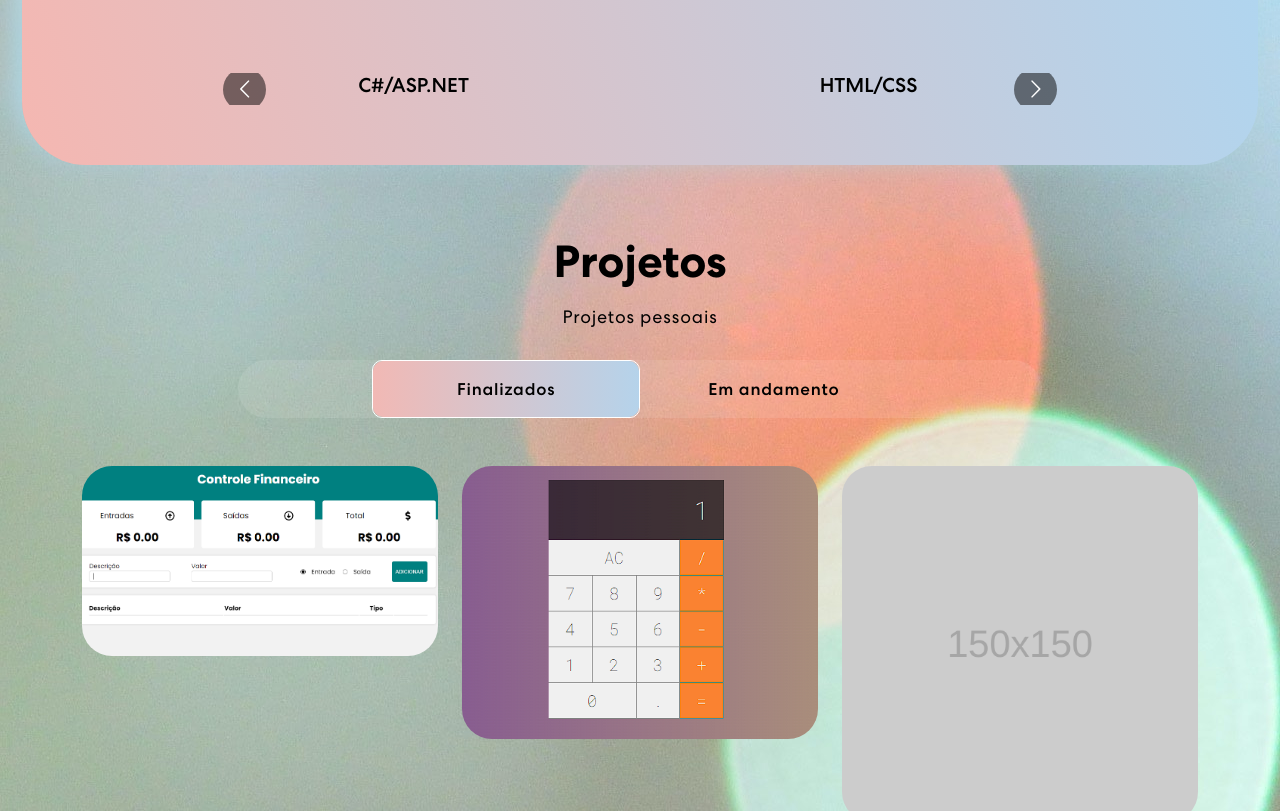
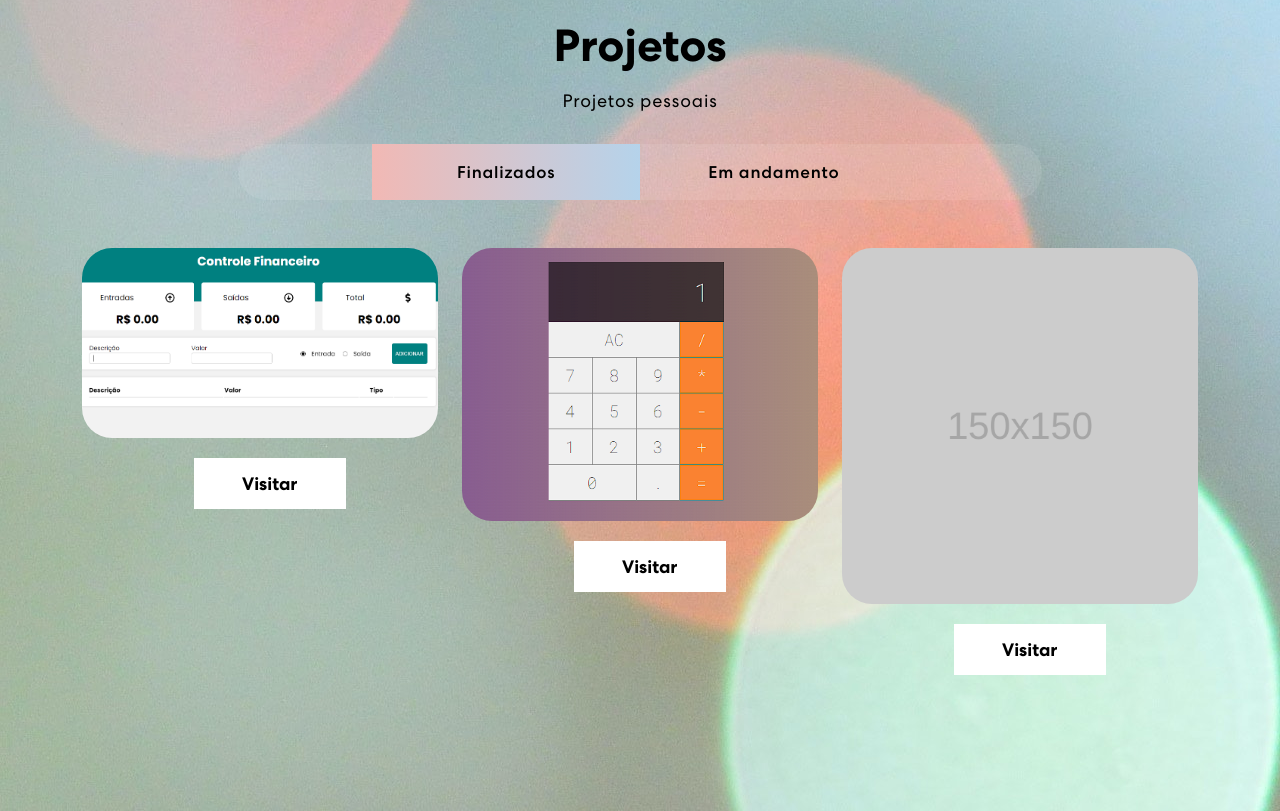
Before and after one commit to AugustoLa/WebPortfolio, a React (Create React App) app: page / in a window 1280 px wide. Shown: the part 949-1760 px from the top of the page. Built offline with nearby package versions, Linux system fonts and the light colour scheme; no server answers.

Commit message:
Ajustes gerais

```diff
--- a/src/App.css
+++ b/src/App.css
@@ -22,6 +22,7 @@
 
 
 /* CSS PADRÃO*/
+
 
 * {
   margin: 0;
@@ -460,6 +461,54 @@ h5 {
   overflow: hidden;
 }
 
+.buttonProj button {
+  margin-left: 14vh;
+  margin-bottom: 2vh;
+  font-weight: 700;
+  color: #000;
+  background-color: #fff;
+  padding: 14px 48px;
+  font-size: 18px;
+  margin-top: 25px;
+  border-radius: 0;
+  position: relative;
+  transition: 0.3s ease-in-out;
+}
+
+.buttonProj button span {
+  z-index: 1;
+  position: relative;
+}
+
+.buttonProj button:hover {
+  color: #fff;
+}
+
+.buttonProj button::before {
+  content: "";
+  background: #121212;
+  width: 0;
+  height: 100%;
+  position: absolute;
+  top: 0;
+  left: 0;
+  z-index: 0;
+  transition: 0.3s ease-in-out;
+}
+
+.buttonProj button:hover::before {
+  width: 100%;
+}
+
+
+.project .nav.nav-pills {
+  width: 72%;
+  margin: 0 auto;
+  border-radius: 50px;
+  background-color: rgb(255 255 255 / 10%);
+  overflow: hidden;
+}
+
 .project .nav.nav-pills .nav-item {
   width: 33.33333%;
 }
@@ -479,12 +528,12 @@ h5 {
   z-index: 0;
 }
 
+
 .project .nav.nav-pills .nav-link::before {
   content: "";
   position: absolute;
   width: 0;
   height: 100%;
-  border-radius: 10px;
   background: linear-gradient(90.21deg, #F5B7B1 -5.91%, #AED6F1 111.58%);
   top: 0;
   left: 0;
@@ -496,16 +545,11 @@ h5 {
   width: 100% !important;
 }
 
-.project .nav.nav-pills .nav-link.active {
-  border: 1px solid rgba(255, 255, 255, 1);
-}
-
-
 .proj-imgbx {
   position: relative;
   border-radius: 30px;
   overflow: hidden;
-  margin-bottom: 24px;
+  margin-bottom: -5px;
 }
 
 .proj-imgbx::before {
@@ -517,6 +561,7 @@ h5 {
   height: 0;
   transition: 0.4s ease-in-out;
 }
+
 
 .proj-imgbx:hover::before {
   height: 100%;
@@ -544,6 +589,8 @@ h5 {
   letter-spacing: 0.8px;
   line-height: 1.1em;
 }
+
+
 
 .proj-txtx span {
   font-style: italic;
--- a/src/components/Banner.js
+++ b/src/components/Banner.js
@@ -62,7 +62,7 @@ export const Banner = () => {
                                 {text}
                             </span>
                         </h1>
-                        <p>Lorem ipsum dolor sit amet, consectetur adipiscing elit. In in rhoncus neque. Phasellus tristique ex eget placerat porta. Nulla in velit in libero facilisis rutrum. Duis sollicitudin ligula lorem, vitae dictum felis sollicitudin a. Interdum et malesuada fames ac ante ipsum primis in faucibus. Interdum et malesuada fames ac ante ipsum primis in faucibus. Sed feugiat lorem id lacinia vestibulum. Duis egestas id felis in efficitur. Nunc aliquam ante in libero varius ullamcorper. In posuere, sem nec imperdiet aliquet, ante tortor sodales urna, condimentum posuere nibh arcu id mi. Vestibulum et velit lorem. Fusce dui urna, vulputate lacinia mi id, auctor mattis leo. Nulla facilisi. Nulla mi nisi, malesuada et rhoncus ut, tristique at urna. Nunc ut auctor sapien.</p>
+                        <p>Sou apaixonado por jogos e adoro aprender a fazer as coisas da maneira mais eficiente possivel! Estou aprendendo a programar faz alguns meses e estou sempre disposto a trocar ideia e trabalhar em projetos em conjunto, se possivel!</p>
                         <button onClick={() => console.log('connect')}>
                             Vamos nos conectar
                             <ArrowRightCircle size={25} />
--- a/src/components/ProjectCards.js
+++ b/src/components/ProjectCards.js
@@ -1,7 +1,8 @@
 import { Col } from "react-bootstrap";
 
-export const ProjectCard = ({ title, description, imgUrl }) => {
+export const ProjectCard = ({ title, description, imgUrl, projectUrl }) => {
     return (
+
         <Col size={12} sm={6} md={4}>
             <div className="proj-imgbx">
                 <img src={imgUrl} />
@@ -10,6 +11,8 @@ export const ProjectCard = ({ title, description, imgUrl }) => {
                     <span>{description}</span>
                 </div>
             </div>
+            <a className="buttonProj" href={projectUrl} target="_blank"><button size="lg"><span>Visitar</span></button></a>
+
         </Col>
     )
 }
--- a/src/components/Projects.js
+++ b/src/components/Projects.js
@@ -13,16 +13,19 @@ export const Projects = () => {
             title: "Controle Financeiro",
             description: "Controle gastos e ganhos!",
             imgUrl: financeiro,
+            projectUrl: "https://augustola.github.io/ProjetoFinanceiro/",
         },
         {
             title: "Calculadora Web",
             description: "Calcule a qualquer momento!",
             imgUrl: calculadora,
+            projectUrl: "https://augustola.github.io/Calculadora-React/",
         },
         {
             title: "Placeholder",
             description: "Placeholder",
             imgUrl: placeholder,
+            projectUrl: "https://google.com",
         },
     ];
 
```
